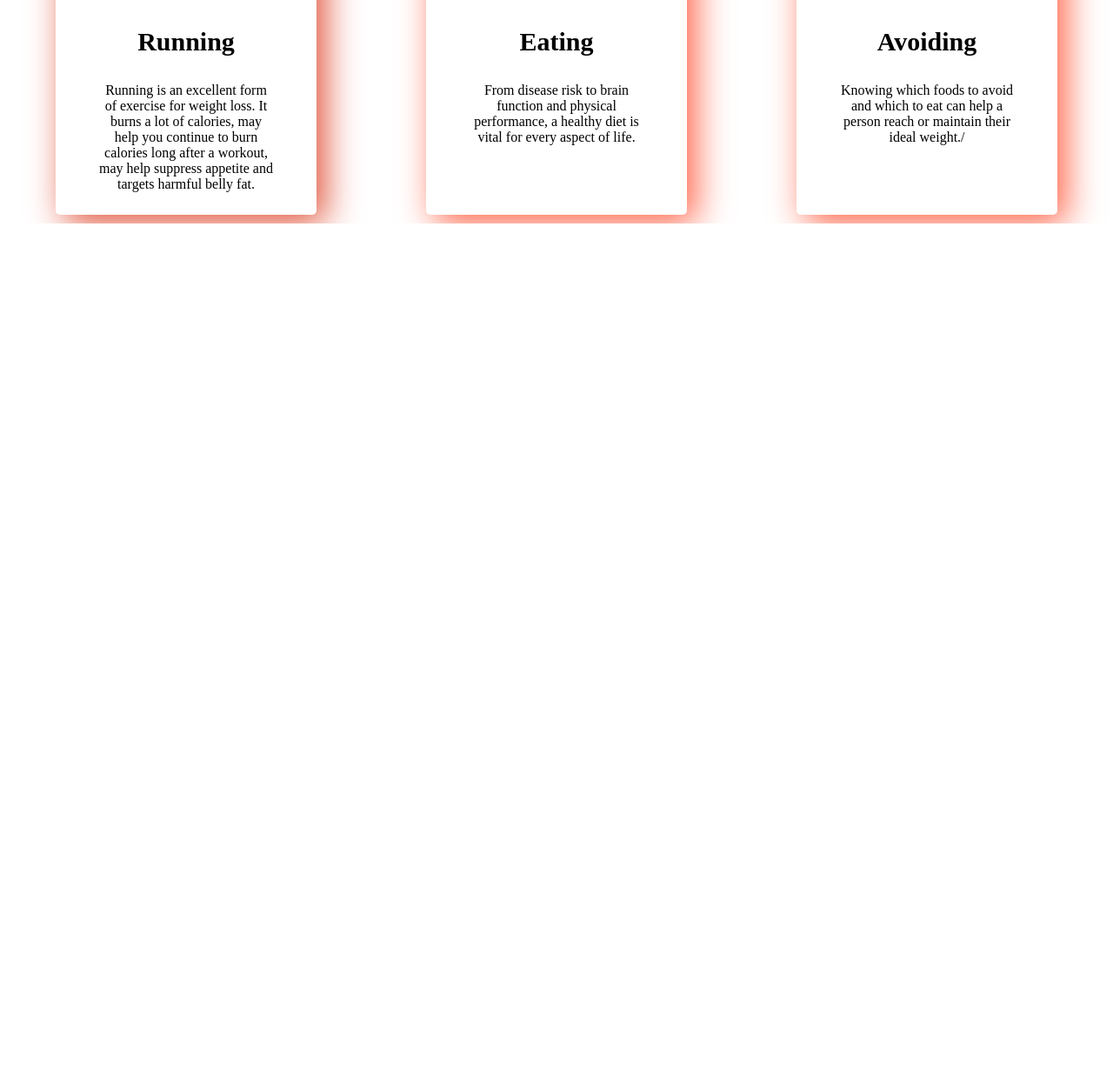
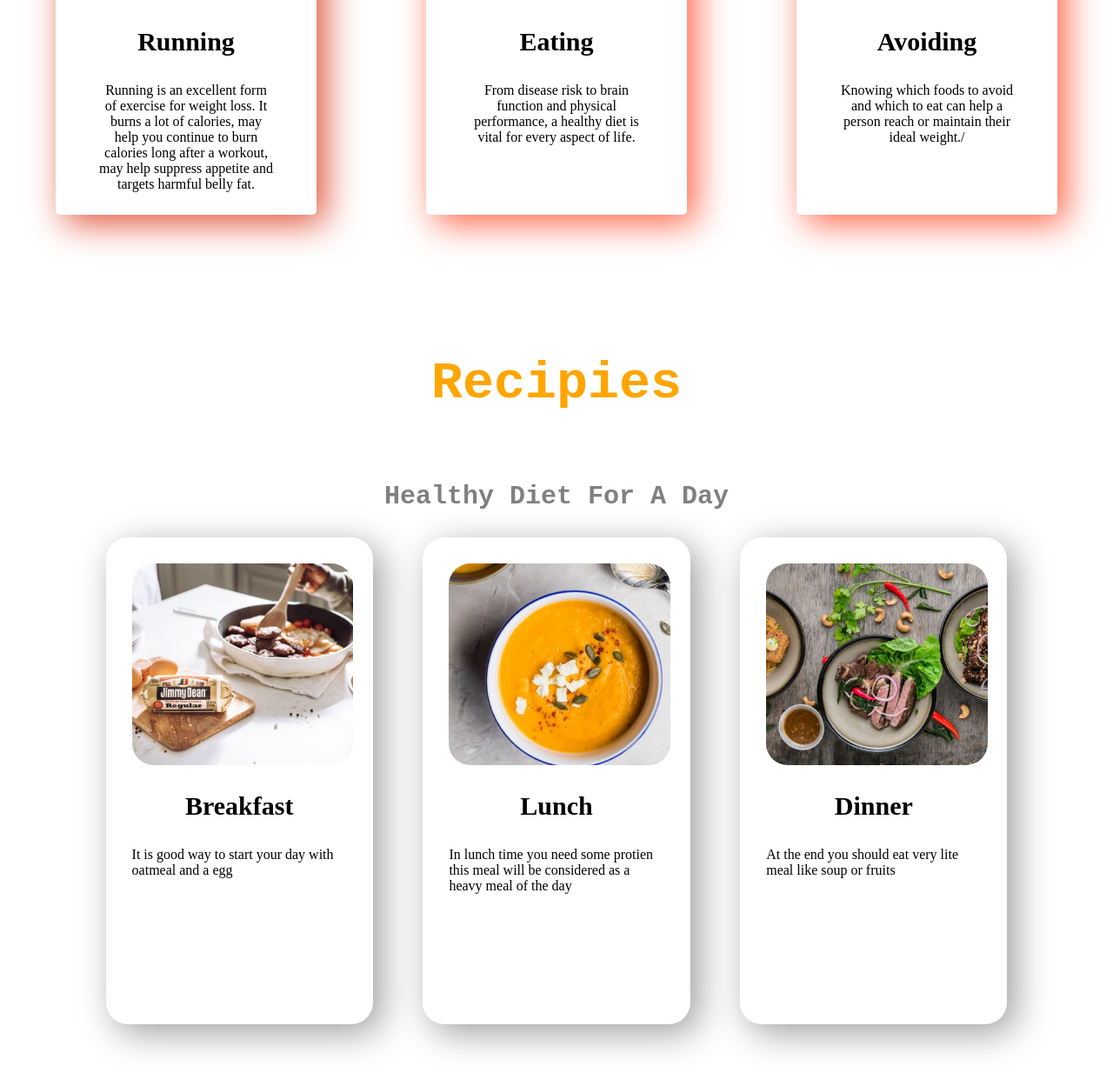
Before and after one commit to FahadwebD/fat-to-fit, a plain HTML site: page index.html in a window 1280 px wide. Shown: the part 2103-3352 px from the top of the page at 87% size. Before the commit the page ends 2360 px from the top, so only its background shows below. Drawn offline with Linux system fonts and the light colour scheme.

Commit message:
Recipies Section Done

```diff
--- a/index.html
+++ b/index.html
@@ -77,5 +77,42 @@
         </div>
     </section>
 
+
+    <section class="recipies">
+        <h2 id="rh">Recipies</h2>
+        <h3 id="rh3">Healthy Diet For A Day</h3>
+        <div class="box-area">
+            <div class="single-box-1">
+                <div class="img-area"></div>
+                <div class="img-text">
+                    <span class="header-text">
+                        <h3 id="rh33">Breakfast</h3>
+                    </span>
+                    <p>It is good way to start your day with oatmeal and a egg</p>
+                </div>
+            </div>
+            <div class="single-box-2">
+                <div class="img-area"></div>
+                <div class="img-text">
+                    <span class="header-text">
+                        <h3>Lunch</h3>
+                    </span>
+                    <p>In lunch time you need some protien this meal will be considered as a heavy meal of the day</p>
+                </div>
+            </div>
+            <div class="single-box-3">
+                <div class="img-area"></div>
+                <div class="img-text">
+                    <span class="header-text">
+                        <h3 >Dinner</h3>
+                    </span>
+                    <p>At the end you should eat very lite meal like soup or fruits</p>
+                </div>
+            </div>
+        </div>
+
+
+    </section>
+
 </body>
 </html>
--- a/style.css
+++ b/style.css
@@ -110,6 +110,8 @@ h1{
     border-radius: 45px;
 }
 /*End of about section*/
+
+/*extra section start*/
 .Check{
 
     display: flex;
@@ -175,3 +177,86 @@ h3{
     border-radius: 5px;
     box-shadow: 10px 10px 40px rgb(255, 99, 71);
 }
+/*extra secteion end*/
+
+/* Recipes*/
+.recipies{
+    display: flex;
+    flex-direction: column;
+    align-items: center;
+    padding-bottom: 100px;
+}
+.box-area{
+    width: 90%;
+    display: flex;
+
+    justify-content: space-evenly;
+    align-items: center;
+    margin-left: 7%;
+    margin-right: 7%;
+
+}
+.single-box-1{
+    height: 500px;
+    width: 30%;
+    margin-left: 5%;
+
+    padding: 30px;
+    border-radius: 25px;
+    box-shadow: 10px 10px 40px rgb(161, 157, 157)
+}
+.single-box-2{
+    height: 500px;
+    width: 30%;
+    margin-left: 5%;
+
+    padding: 30px;
+    border-radius: 25px;
+    box-shadow: 10px 10px 40px rgb(161, 157, 157)
+}
+.single-box-3{
+    height: 500px;
+    width: 30%;
+    margin-left: 5%;
+    margin-right: 5%;
+    padding: 30px;
+    border-radius: 25px;
+    box-shadow: 10px 10px 40px rgb(161, 157, 157)
+}
+.img-area{
+    display: flex;
+    justify-content: center;
+    align-items: center;
+    width: 90%;
+    height:40%;
+
+    border-radius: 25px;;
+    margin-bottom: 10px;
+    padding: 16px;
+    background-size: cover;
+    background-position:top;
+
+
+}
+.single-box-1:nth-child(1) .img-area{
+    background-image: url(images/food1.jpg
+    );
+}
+.single-box-2:nth-child(2) .img-area{
+    background-image: url(images/food2.png);
+}
+.single-box-3:nth-child(3) .img-area{
+    background-image: url(images/food3.jpg);
+}
+#rh{
+    font-size: 60px;
+    font-weight: 700;
+    font-family: monospace;
+    padding-top: 100px;
+    color: orange;
+}
+#rh3{
+    font-family: monospace;
+    color: grey;
+
+}
```
